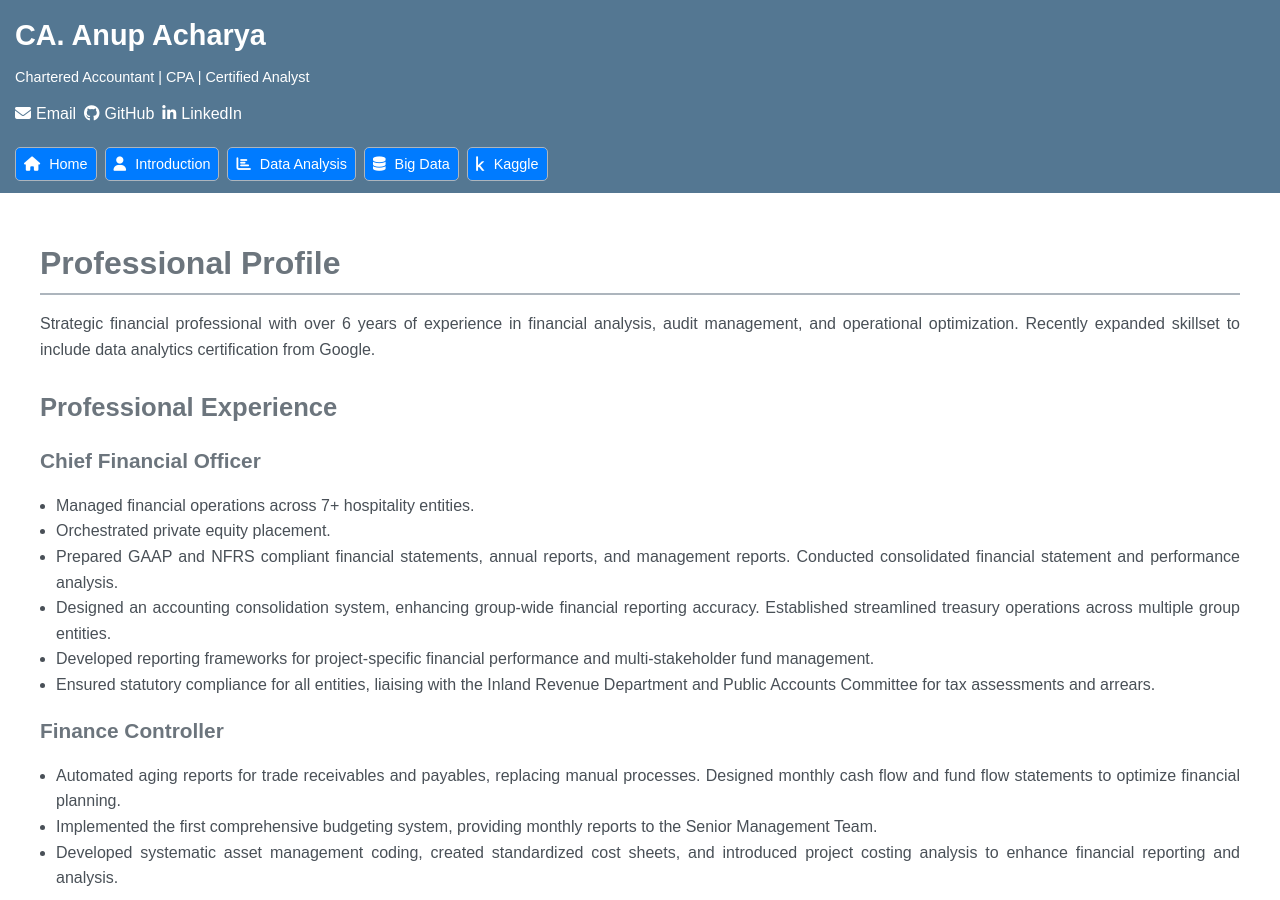
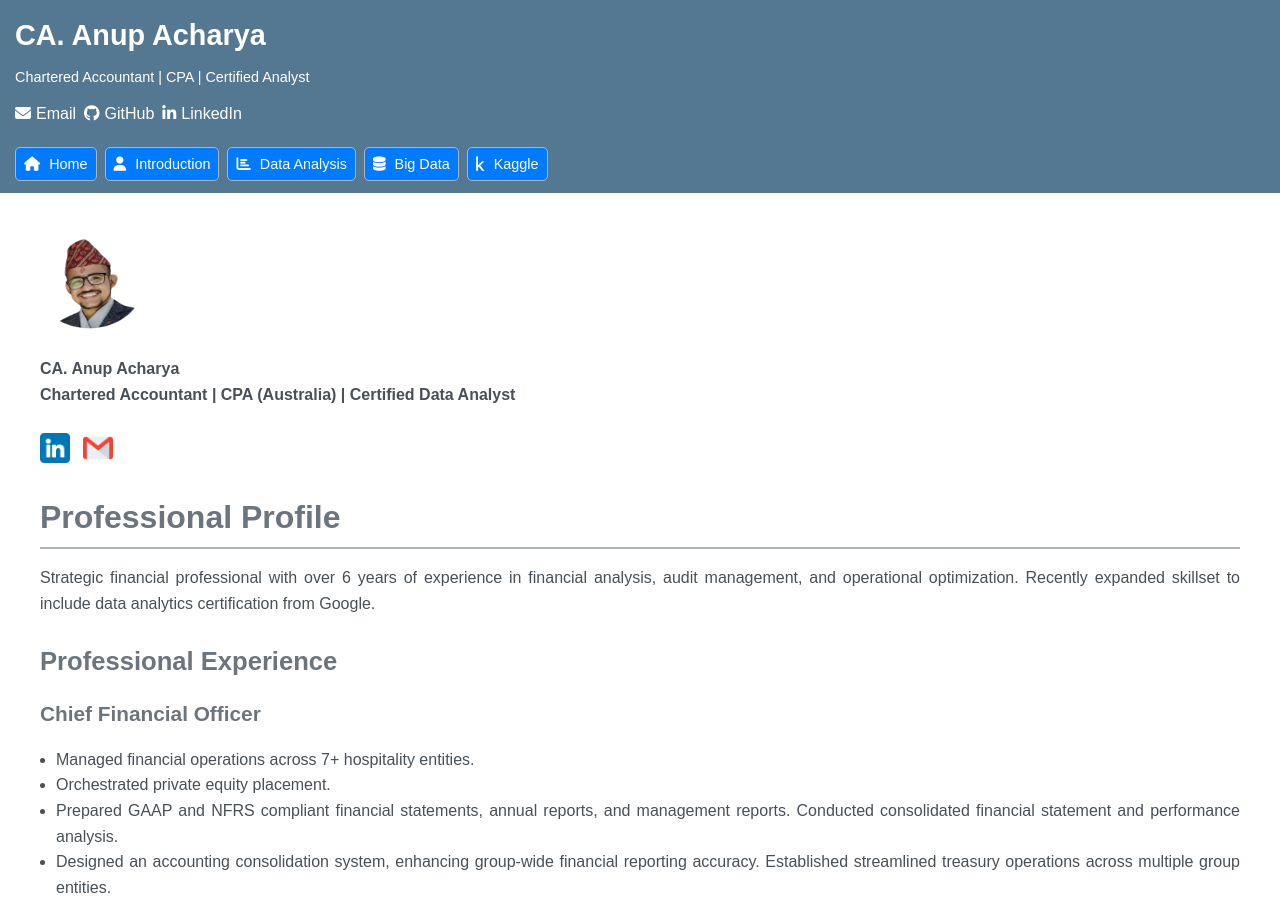
Before and after one commit to longlivenepal48/Portfolio, a Jekyll site: the page built from introduction.md, in a window 1280 px wide and 900 px high. Built offline with Jekyll 4.4.1, drawn with Linux system fonts in a browser that asks for light colours.

Commit message:
Update introduction.md
Added Profile logo
Profile Name
Qualifications
and social handles

```diff
--- a/introduction.md
+++ b/introduction.md
@@ -2,6 +2,16 @@
 layout: default
 title: Introduction
 ---
+
+<img src="/assets/images/Logo_Anup_Acharya.png" alt="CA. Anup Acharya" width="100" height="100">
+
+**CA. Anup Acharya**
+**Chartered Accountant | CPA (Australia) | Certified Data Analyst**
+<a href="https://www.linkedin.com/in/ca-anup-acharya-761737ba/">
+  <img src="/assets/images/linkedin.png" alt="LinkedIn" width="30" height="30">
+  &nbsp;
+  <img src="/assets/images/gmail.png" alt="Gmail" width="30" height="30">
+</a>
 
 <h1>Professional Profile</h1>
 
```
